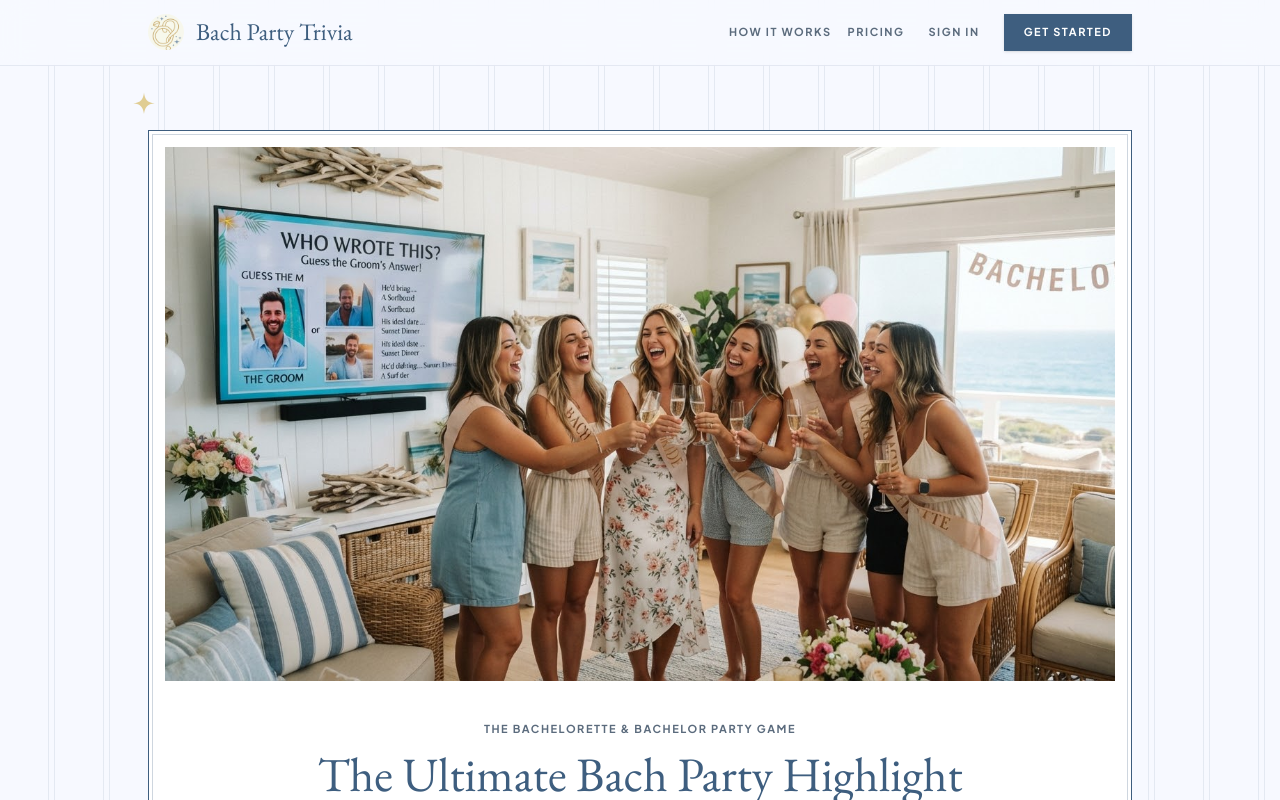
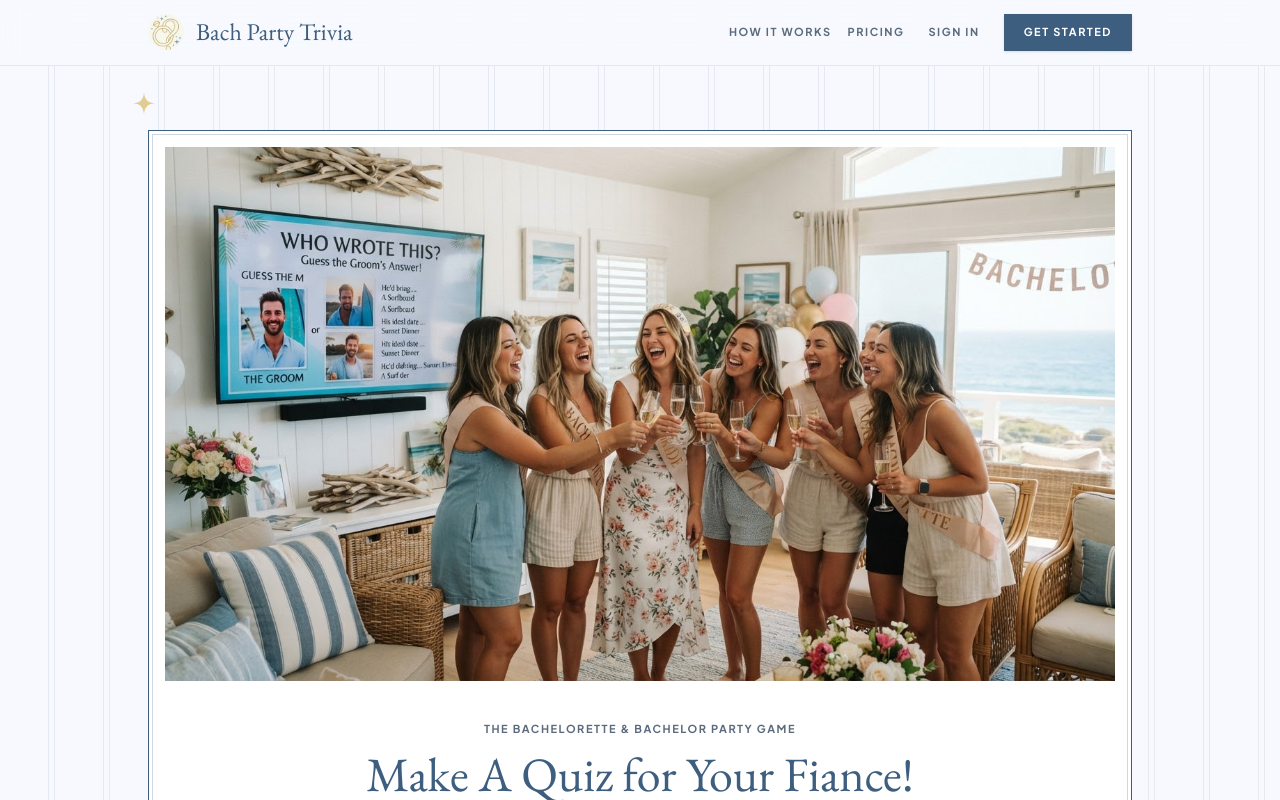
Before and after one commit to nick964/bachpartytrivia, a Next.js app: page / in a window 1280 px wide. Shown: the top 800 px of the page. Built offline with nearby package versions, Linux system fonts and the light colour scheme; no server answers.

Commit message:
Changing verbiage

```diff
--- a/app/page.tsx
+++ b/app/page.tsx
@@ -145,7 +145,7 @@ export default function LandingPage() {
               The bachelorette &amp; bachelor party game
             </p>
             <h1 className="mt-3 font-display text-4xl text-primary sm:text-5xl">
-              The Ultimate Bach Party Highlight
+              Make A Quiz for Your Fiance!
             </h1>
             <p className="mx-auto mt-4 max-w-xl text-base italic leading-relaxed text-soft">
               &ldquo;There&apos;s nothing like the energy of the room when the
```
